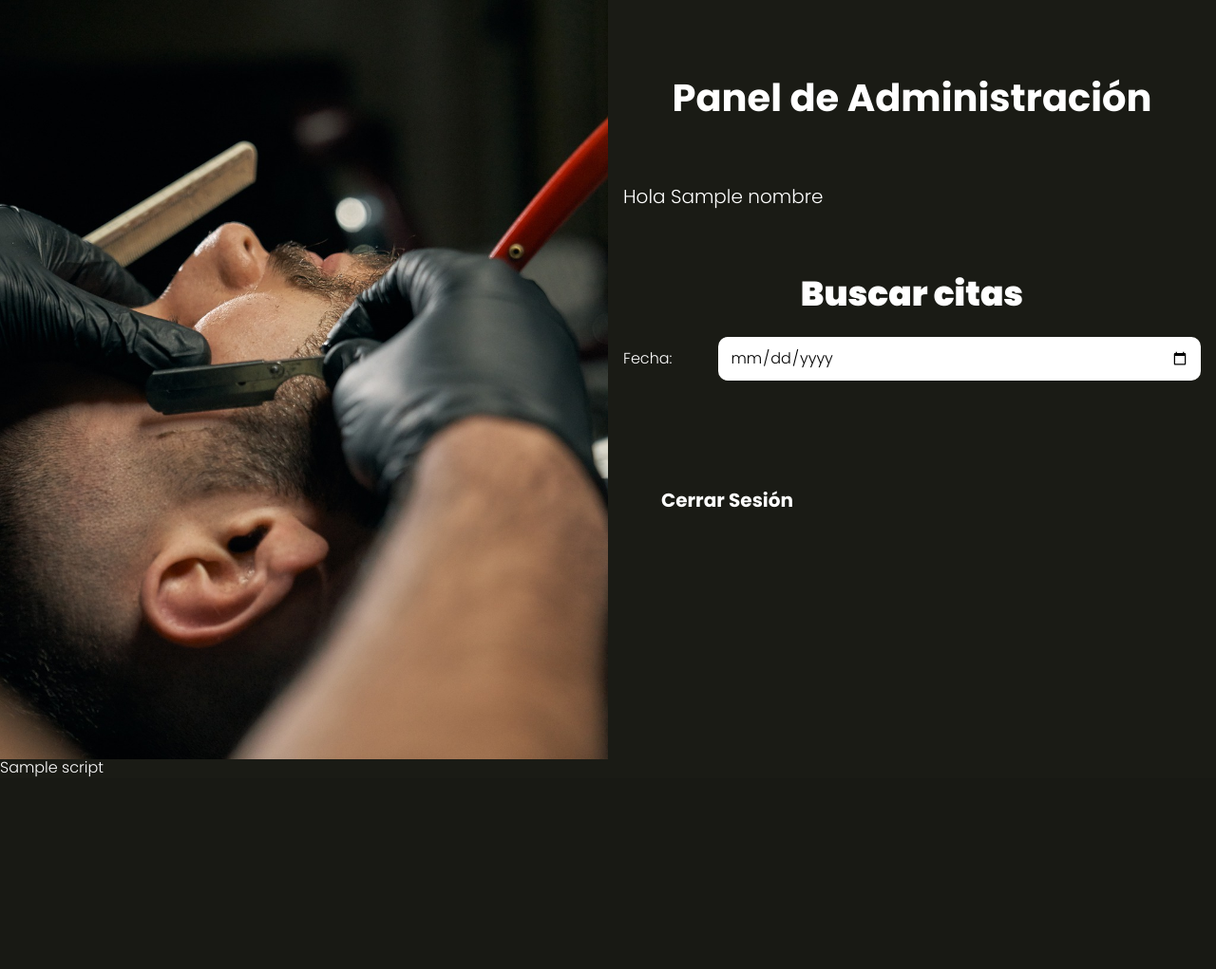
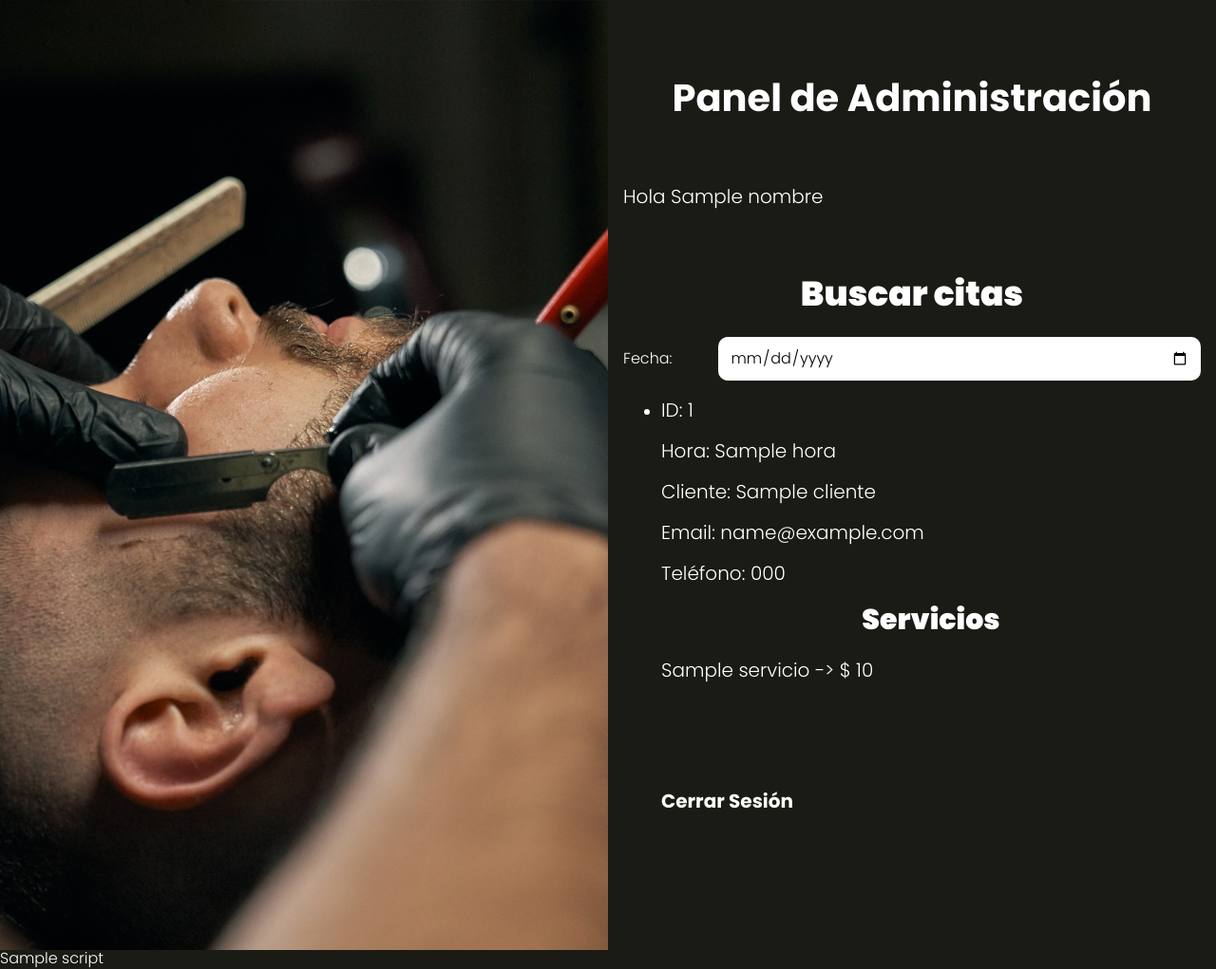
Before and after one commit to JPalacio3/appsalonMVC, a PHP site: the page made by views/admin/index.php in a window 1280 px wide. Shown: the whole page at 95% size. Before the commit the page ends 819 px from the top, so only its background shows below. Run offline with PHP 8.4, Linux system fonts and the light colour scheme; the template is opened without the code that fills it: most values are stand-ins (such as "Sample title", 1, 10 or a date in 2020).

Commit message:
imprimiendo los reslutados de la consulta en pantalla

```diff
--- a/views/admin/index.php
+++ b/views/admin/index.php
@@ -13,7 +13,35 @@
         </div>
     </form>
 </div>
-<div id="citas-admin"></div>
+<div id="citas-admin">
+
+    <ul class="citas">
+        <?php
+        $idCita = null;
+        foreach ($citas as $cita) {
+
+            if ($idCita !== $cita->id) { ?>
+        <li>
+            <p> ID: <span><?php echo $cita->id; ?></span></p>
+            <p> Hora: <span><?php echo $cita->hora; ?></span></p>
+            <p> Cliente: <span><?php echo $cita->cliente; ?></span></p>
+            <p> Email: <span><?php echo $cita->email; ?></span></p>
+            <p> Teléfono: <span><?php echo $cita->telefono; ?></span></p>
+
+            <h3>Servicios</h3>
+
+            <?php
+                $idCita = $cita->id;
+            } // Fin de if
+                ?>
+
+            <p class="servicio"> <?php echo $cita->servicio . " -> $ " . $cita->precio; ?></p>
+
+        </li> <?php } // Fin de ForEach
+                        ?>
+    </ul>
+
+</div>
 
 
 
```
